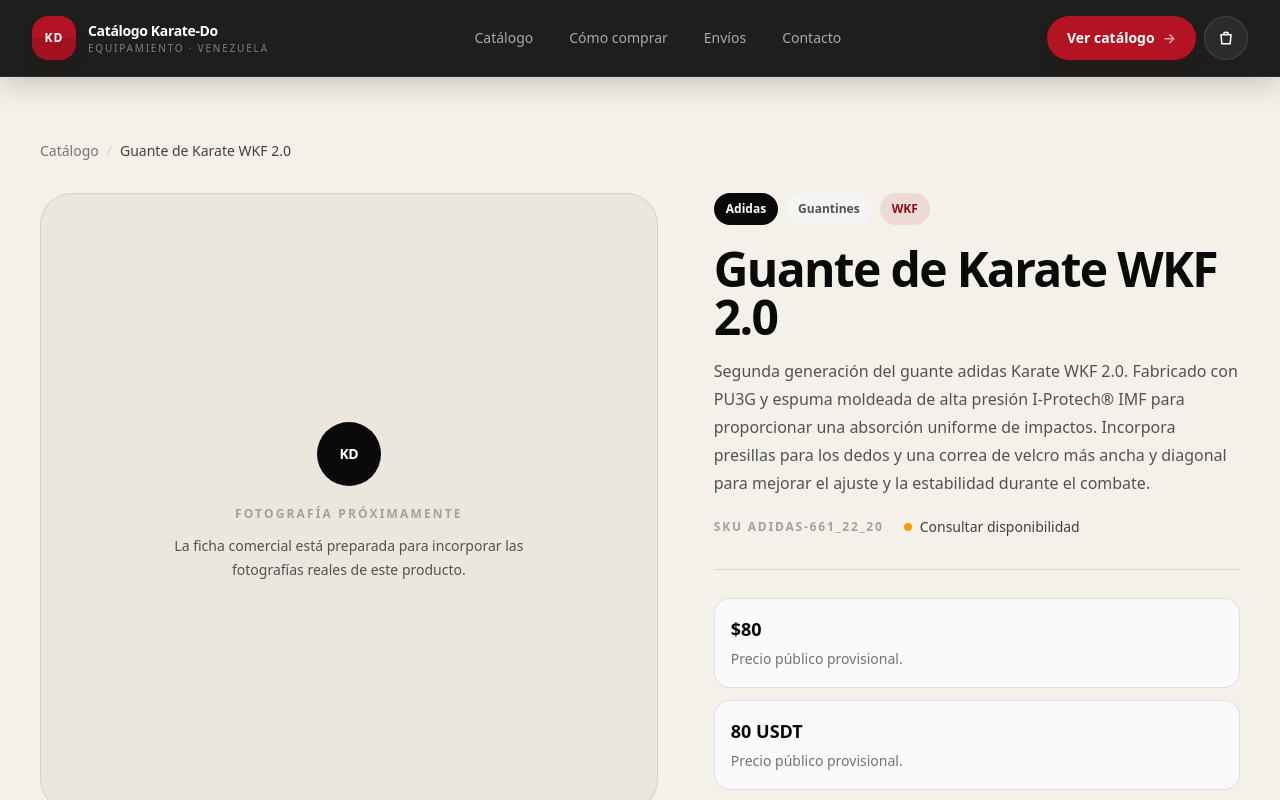
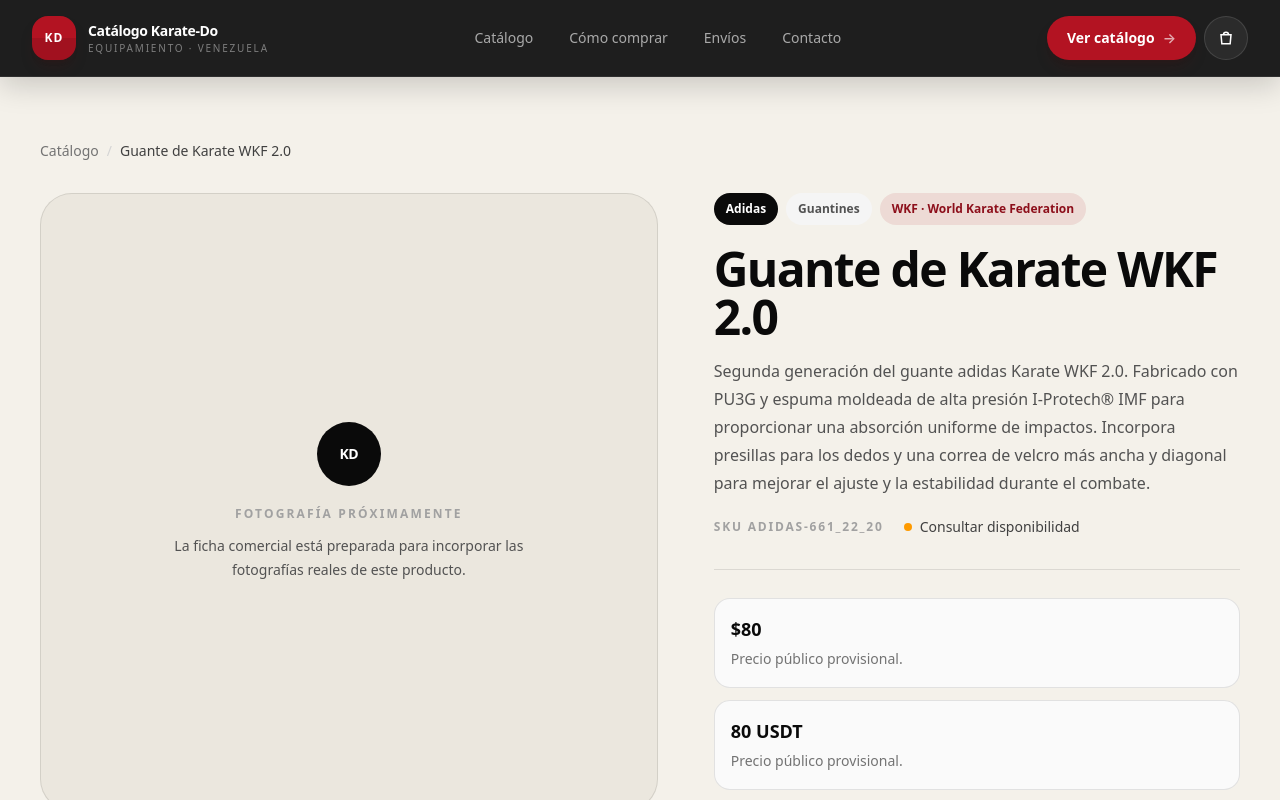
Before and after one commit to maorusohh/catalogo-karate, a Next.js app: page /producto/adidas-661-22-20 in a window 1280 px wide. Shown: the top 800 px of the page. Built offline with nearby package versions, Linux system fonts and the light colour scheme.

Commit message:
refactor: clarify approval names

```diff
--- a/src/components/product/approval-badge.tsx
+++ b/src/components/product/approval-badge.tsx
@@ -1,10 +1,10 @@
 import type { ApprovalLevel } from "@/types/catalog";
 
 const labels: Record<ApprovalLevel, string> = {
-  WKF: "WKF",
-  NATIONAL: "Aprobación nacional",
+  WKF: "WKF · World Karate Federation",
+  NATIONAL: "FVKD · Federación Venezolana de Karate Do",
   NON_APPROVED: "No aprobado",
-  UNSPECIFIED: "Por confirmar",
+  UNSPECIFIED: "Sin aprobación especificada",
 };
 
 type ApprovalBadgeProps = {
@@ -13,7 +13,7 @@ type ApprovalBadgeProps = {
 
 export function ApprovalBadge({ approval }: ApprovalBadgeProps) {
   return (
-    <span className="inline-flex min-h-8 items-center rounded-full bg-[#b31322]/10 px-3 text-xs font-semibold text-[#8d0f1b]">
+    <span className="inline-flex min-h-8 items-center rounded-full bg-[#b31322]/10 px-3 py-1 text-xs font-semibold text-[#8d0f1b]">
       {labels[approval]}
     </span>
   );
```
